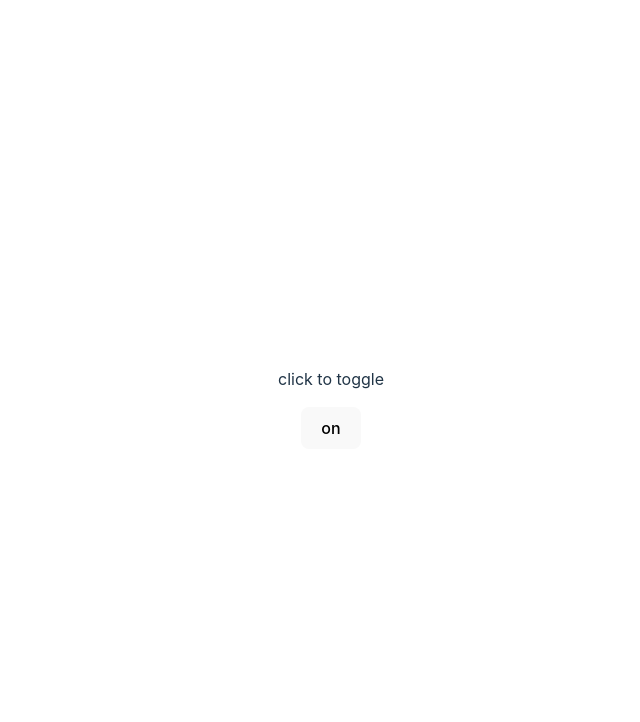
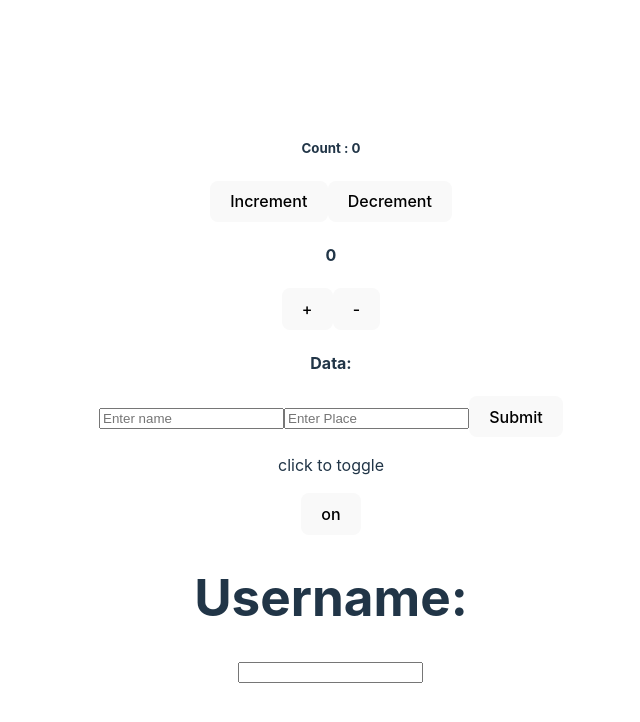
Before and after one commit to AmulyaAT/iVoyant-task, a React (Vite) app: page / in a window 1280 px wide. Shown: the top 722 px of the page, without its empty margins (309-949 px from the left). Built offline with nearby package versions, Linux system fonts and the light colour scheme; no server answers.

Commit message:
useLocalStorage hook

```diff
--- a/src/App.tsx
+++ b/src/App.tsx
@@ -1,17 +1,19 @@
 import './App.css'
+import SimpleLocalStorageComponent from './Challenge/SimpleLocalStorageComponent';
 import { ToggleState } from './Example4/Toggle';
-//import { Form } from './Example3/Form';
-//import { Counter } from './Example1/Counter';
-//import { FancyCounter } from './Example1/Fancycounter';
-//import { Datadisplay } from './Example2/Datadisplay';
+import { Form } from './Example3/Form';
+import { Counter } from './Example1/Counter';
+import { FancyCounter } from './Example1/Fancycounter';
+import { Datadisplay } from './Example2/Datadisplay';
 
 function App() {
   return <>
-  {/* <Counter/>
-  <FancyCounter/> */}
-  {/* <Datadisplay/> */}
-  {/* <Form/> */}
+  <Counter/>
+  <FancyCounter/>
+   <Datadisplay/>
+  <Form/>
   <ToggleState/>
+  <SimpleLocalStorageComponent/>
   </>;
 }
 
--- /dev/null
+++ b/src/Challenge/SimpleLocalStorageComponent.tsx
@@ -0,0 +1,18 @@
+import React from 'react';
+import useLocalStorage from './useLocalStorage';
+
+const SimpleLocalStorageComponent: React.FC = () => {
+  const [username, setUsername] = useLocalStorage('username');
+
+  return (
+    <div>
+      <h1>Username: {username}</h1>
+      <input
+        type="text"
+        value={username}
+        onChange={(e) => setUsername(e.target.value)}
+      />
+    </div>
+  );
+};
+export default SimpleLocalStorageComponent;
--- /dev/null
+++ b/src/Challenge/useLocalStorage.tsx
@@ -0,0 +1,14 @@
+import { useState } from 'react';
+
+function useLocalStorage(key: string) {
+  const [storedValue, setStoredValue] = useState<string>(() => {
+    const item = window.localStorage.getItem(key);
+    return item !== null ? item : '';
+  });
+  const updateValue = (value: string) => {
+    setStoredValue(value);
+    window.localStorage.setItem(key, value);
+  };
+  return [storedValue, updateValue] as const;
+}
+export default useLocalStorage;
```
